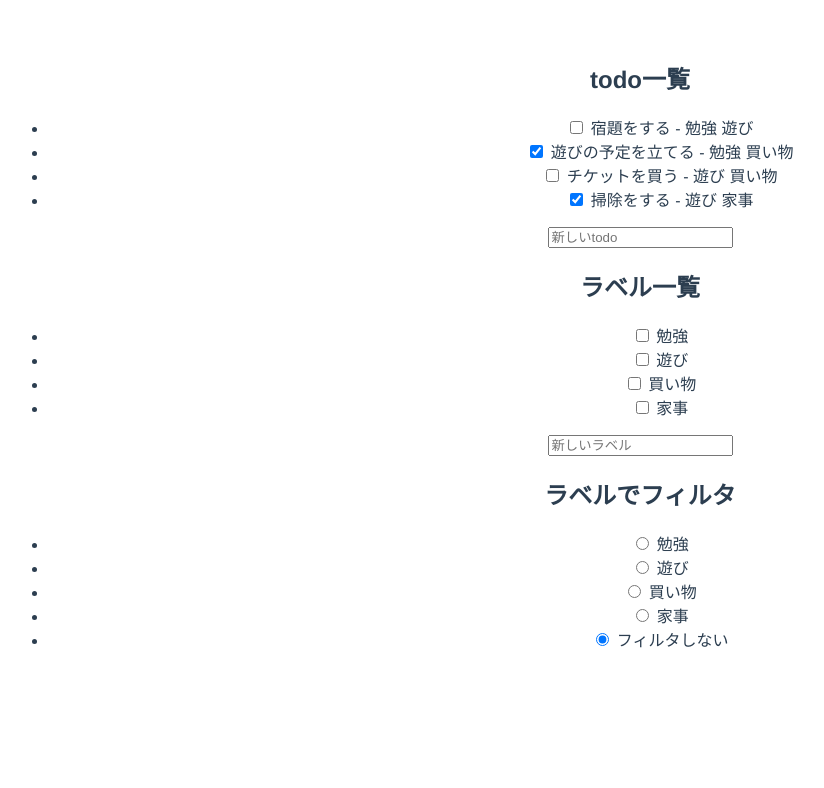
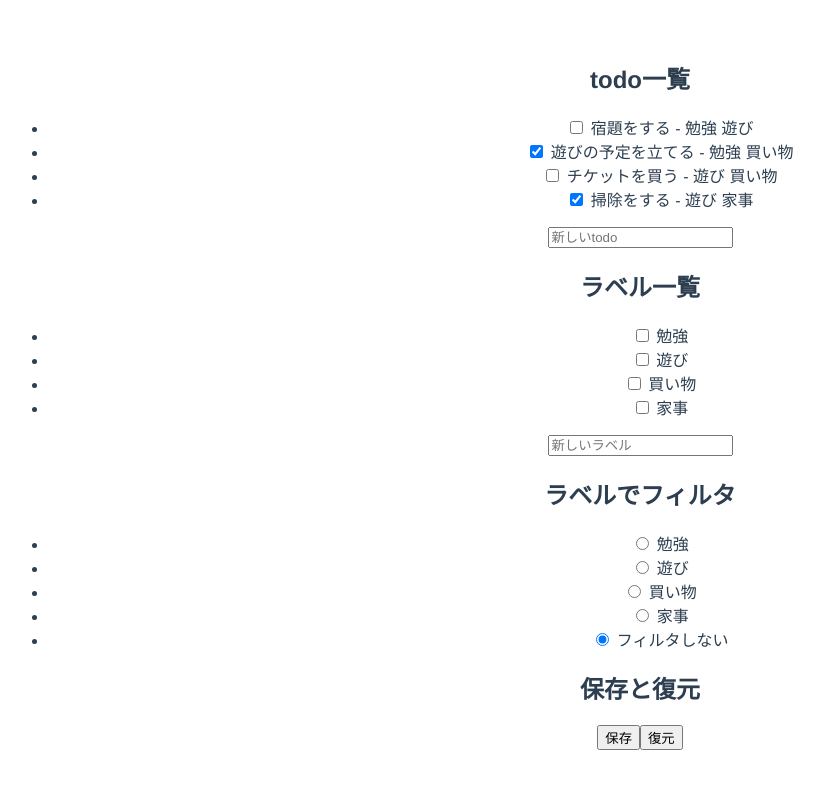
Before and after one commit to hiroshimuto9/vue-training, a Vue app: page / in a window 1280 px wide. Shown: the top 788 px of the page, without its empty margins (0-824 px from the left). Built offline with nearby package versions, Linux system fonts and the light colour scheme.

Commit message:
[add] ローカルストレージによる保存と復元機能の追加

```diff
--- a/src/App.vue
+++ b/src/App.vue
@@ -45,6 +45,10 @@
         フィルタしない
       </li>
     </ul>
+
+    <h2>保存と復元</h2>
+    <button type="button" v-on:click="save">保存</button>
+    <button type="button" v-on:click="restore">復元</button>
   </div>
 </template>
 
@@ -75,7 +79,7 @@
   },
   // template内で使用されるmethodを定義
   methods: {
-    //　新規作成
+    // 新規作成
     addTodo() {
       // store.jsのaddTodoミューテーションにコミット
       this.$store.commit('addTodo', {
@@ -115,6 +119,18 @@
       this.$store.commit('changeFilter', {
         filter: labelId
       })
+    },
+
+    // 現在の状態をローカルストレージに保存
+    save() {
+      // store.jsのsaveアクションにコミット
+      this.$store.dispatch('save')
+    },
+
+    // 保存されている状態を復元
+    restore() {
+      // store.jsのrestoreアクションにコミット
+      this.$store.dispatch('restore')
     }
 
   },
--- a/src/vuex/store.js
+++ b/src/vuex/store.js
@@ -107,6 +107,33 @@
         changeFilter (state, {filter}) {
             state.filter = filter
         },
+        // ステートの復元
+        restore(state, {todos, labels, nextTodoId, nextLabelId}) {
+            state.todos = todos
+            state.labels = labels
+            state.nextTodoId = nextTodoId
+            state.nextLabelId = nextLabelId
+        }
+    },
+    // ミューテーションへのコミットの役割
+    actions: {
+        // ローカルストレージにステートを保存する
+        save ({state}) {
+            const data = {
+                todos: state.todos,
+                labels: state.labels,
+                nextTodoId: state.nextTodoId,
+                nextLabelId: state.nextLabelId
+            }
+            localStorage.setItem('todo-app-data', JSON.stringify(data))
+        },
+        // ローカルストレージからステートを復元
+        restore ({commit}) {
+            const data = localStorage.getItem('todo-app-data')
+            if (data) {
+                commit('restore', JSON.parse(data))
+            }
+        }
     },
 })
 
```
